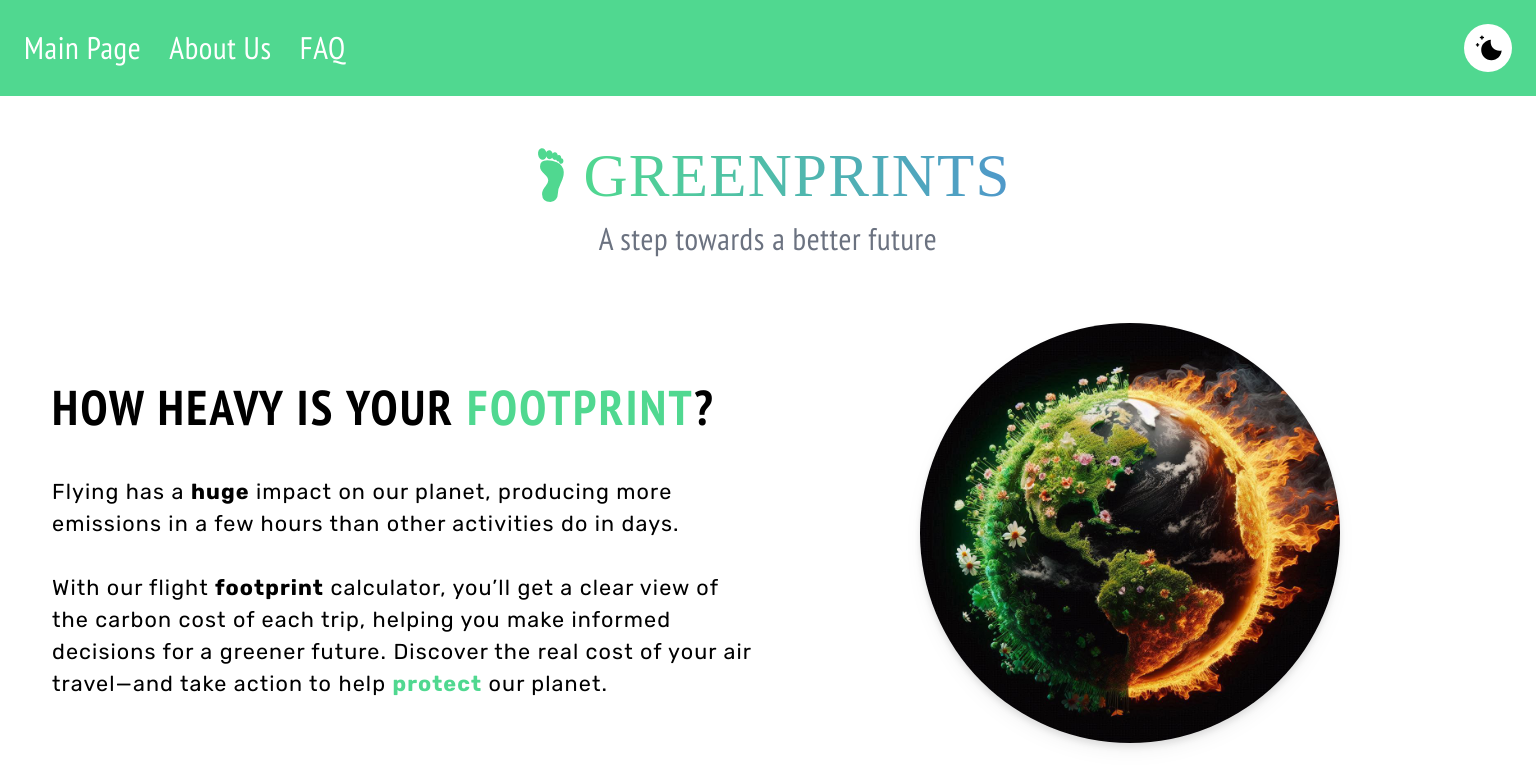
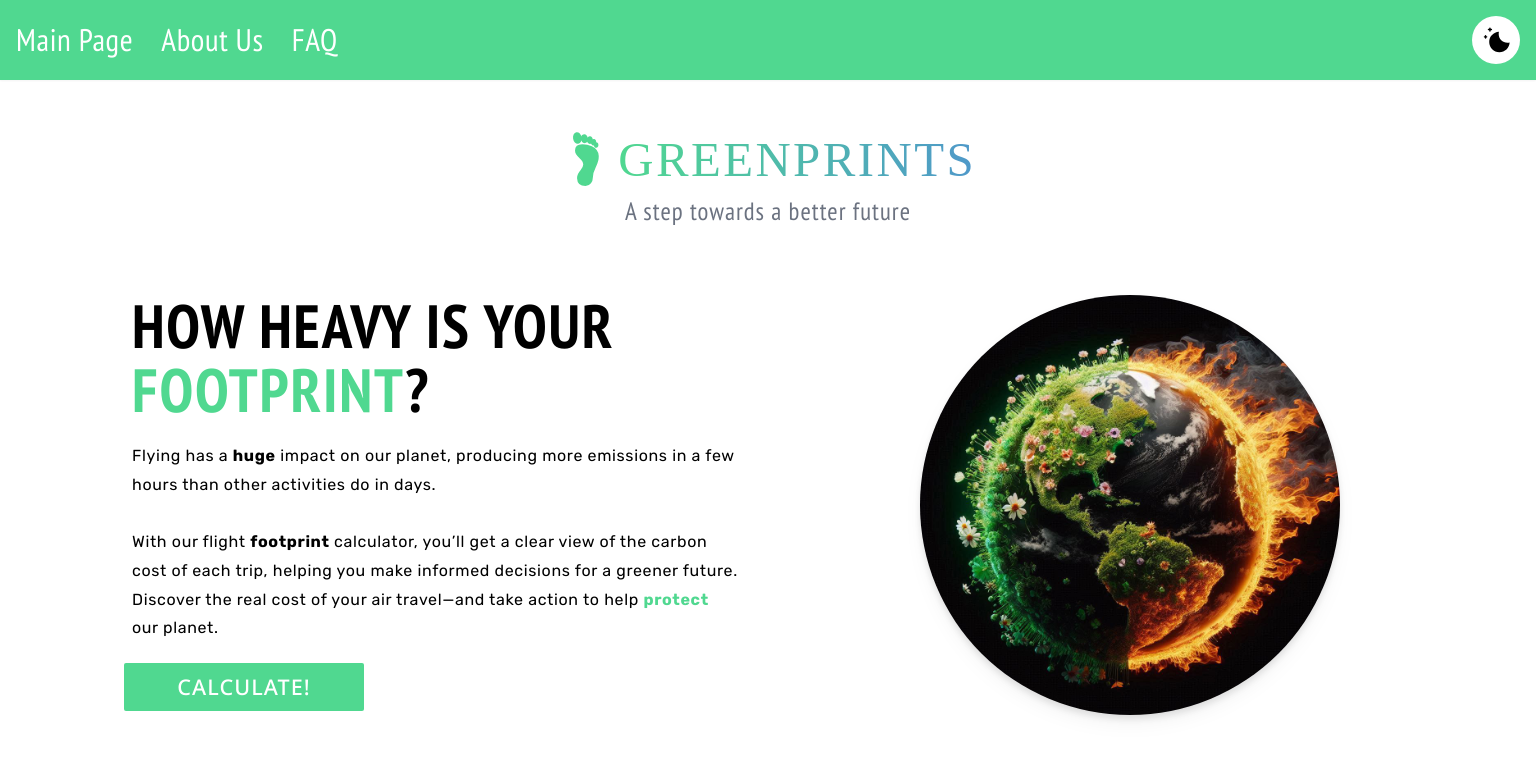
Before and after one commit to Matteonegridev/GreenPrints, a React (Vite) app: page / in a window 1536 px wide. Shown: the top 784 px of the page. Built offline with nearby package versions, Linux system fonts and the light colour scheme; a web font is replaced by a local one.

Commit message:
styled 2xl

```diff
--- a/css/output.css
+++ b/css/output.css
@@ -617,6 +617,10 @@ video {
   margin-top: 3rem;
 }
 
+.mb-1{
+  margin-bottom: 0.25rem;
+}
+
 .block{
   display: block;
 }
@@ -760,11 +764,6 @@ video {
 
 .gap-5{
   gap: 1.25rem;
-}
-
-.divide-rose-400 > :not([hidden]) ~ :not([hidden]){
-  --tw-divide-opacity: 1;
-  border-color: rgb(251 113 133 / var(--tw-divide-opacity));
 }
 
 .overflow-hidden{
@@ -1167,14 +1166,15 @@ video {
   box-shadow: var(--tw-ring-offset-shadow, 0 0 #0000), var(--tw-ring-shadow, 0 0 #0000), var(--tw-shadow);
 }
 
+.shadow-sm{
+  --tw-shadow: 0 1px 2px 0 rgb(0 0 0 / 0.05);
+  --tw-shadow-colored: 0 1px 2px 0 var(--tw-shadow-color);
+  box-shadow: var(--tw-ring-offset-shadow, 0 0 #0000), var(--tw-ring-shadow, 0 0 #0000), var(--tw-shadow);
+}
+
 .outline-none{
   outline: 2px solid transparent;
   outline-offset: 2px;
-}
-
-.drop-shadow-xl{
-  --tw-drop-shadow: drop-shadow(0 20px 13px rgb(0 0 0 / 0.03)) drop-shadow(0 8px 5px rgb(0 0 0 / 0.08));
-  filter: var(--tw-blur) var(--tw-brightness) var(--tw-contrast) var(--tw-grayscale) var(--tw-hue-rotate) var(--tw-invert) var(--tw-saturate) var(--tw-sepia) var(--tw-drop-shadow);
 }
 
 .drop-shadow-lg{
@@ -1218,12 +1218,20 @@ video {
   transition-duration: 350ms;
 }
 
+.duration-300{
+  transition-duration: 300ms;
+}
+
 .ease-in{
   transition-timing-function: cubic-bezier(0.4, 0, 1, 1);
 }
 
 .ease-linear{
   transition-timing-function: linear;
+}
+
+.ease-in-out{
+  transition-timing-function: cubic-bezier(0.4, 0, 0.2, 1);
 }
 
 .placeholder\:pl-2::-moz-placeholder{
@@ -1278,6 +1286,10 @@ video {
   .sm\:pt-32{
     padding-top: 8rem;
   }
+
+  .sm\:pt-6{
+    padding-top: 1.5rem;
+  }
 }
 
 @media (min-width: 768px){
@@ -1378,6 +1390,10 @@ video {
     padding: 1.5rem;
   }
 
+  .md\:p-5{
+    padding: 1.25rem;
+  }
+
   .md\:pt-1{
     padding-top: 0.25rem;
   }
@@ -1392,6 +1408,10 @@ video {
 
   .md\:pt-4{
     padding-top: 1rem;
+  }
+
+  .md\:pt-6{
+    padding-top: 1.5rem;
   }
 
   .md\:text-4xl{
@@ -1402,6 +1422,8 @@ video {
 
   .md\:text-6xl{
     font-size: 3.815rem;
+    line-height: 4rem;
+    letter-spacing: 0.03em;
   }
 
   .md\:text-xl{
@@ -1447,6 +1469,18 @@ video {
     margin-bottom: 1.75rem;
   }
 
+  .xl\:mb-5{
+    margin-bottom: 1.25rem;
+  }
+
+  .xl\:mb-2{
+    margin-bottom: 0.5rem;
+  }
+
+  .xl\:mb-1{
+    margin-bottom: 0.25rem;
+  }
+
   .xl\:flex{
     display: flex;
   }
@@ -1604,40 +1638,8 @@ video {
 }
 
 @media (min-width: 1403px){
-  .\32xl\:-top-20{
-    top: -5rem;
-  }
-
-  .\32xl\:m-24{
-    margin: 6rem;
-  }
-
-  .\32xl\:-mt-4{
-    margin-top: -1rem;
-  }
-
-  .\32xl\:-mt-10{
-    margin-top: -2.5rem;
-  }
-
-  .\32xl\:-mt-20{
-    margin-top: -5rem;
-  }
-
-  .\32xl\:ml-14{
-    margin-left: 3.5rem;
-  }
-
-  .\32xl\:ml-10{
-    margin-left: 2.5rem;
-  }
-
-  .\32xl\:ml-8{
-    margin-left: 2rem;
-  }
-
-  .\32xl\:h-\[100vh\]{
-    height: 100vh;
+  .\32xl\:m-auto{
+    margin: auto;
   }
 
   .\32xl\:h-12{
@@ -1652,61 +1654,139 @@ video {
     height: 35px;
   }
 
-  .\32xl\:min-h-\[100vh\]{
-    min-height: 100vh;
+  .\32xl\:min-h-full{
+    min-height: 100%;
+  }
+
+  .\32xl\:w-12{
+    width: 3rem;
+  }
+
+  .\32xl\:w-\[30px\]{
+    width: 30px;
+  }
+
+  .\32xl\:w-\[35px\]{
+    width: 35px;
+  }
+
+  .\32xl\:w-\[60\%\]{
+    width: 60%;
   }
 
   .\32xl\:w-\[50\%\]{
     width: 50%;
   }
 
-  .\32xl\:w-\[60\%\]{
-    width: 60%;
-  }
-
-  .\32xl\:w-12{
-    width: 3rem;
-  }
-
-  .\32xl\:w-\[30px\]{
-    width: 30px;
-  }
-
-  .\32xl\:w-\[35px\]{
-    width: 35px;
-  }
-
-  .\32xl\:border{
-    border-width: 1px;
-  }
-
-  .\32xl\:border-black{
-    --tw-border-opacity: 1;
-    border-color: rgb(0 0 0 / var(--tw-border-opacity));
-  }
-
-  .\32xl\:p-4{
-    padding: 1rem;
+  .\32xl\:w-\[70\%\]{
+    width: 70%;
+  }
+
+  .\32xl\:w-\[80\%\]{
+    width: 80%;
+  }
+
+  .\32xl\:cursor-pointer{
+    cursor: pointer;
+  }
+
+  .\32xl\:grid-cols-\[0_300px\]{
+    grid-template-columns: 0 300px;
+  }
+
+  .\32xl\:grid-cols-\[0_400px\]{
+    grid-template-columns: 0 400px;
+  }
+
+  .\32xl\:grid-cols-\[300px_400px\]{
+    grid-template-columns: 300px 400px;
+  }
+
+  .\32xl\:grid-cols-\[300px_1fr\]{
+    grid-template-columns: 300px 1fr;
+  }
+
+  .\32xl\:grid-cols-\[350px_1fr\]{
+    grid-template-columns: 350px 1fr;
+  }
+
+  .\32xl\:grid-cols-\[400px_1fr\]{
+    grid-template-columns: 400px 1fr;
+  }
+
+  .\32xl\:grid-cols-\[400px_400fr\]{
+    grid-template-columns: 400px 400fr;
+  }
+
+  .\32xl\:grid-cols-\[400px_400px\]{
+    grid-template-columns: 400px 400px;
+  }
+
+  .\32xl\:place-items-end{
+    place-items: end;
+  }
+
+  .\32xl\:place-self-end{
+    place-self: end;
+  }
+
+  .\32xl\:place-self-center{
+    place-self: center;
   }
 
   .\32xl\:p-7{
     padding: 1.75rem;
   }
 
-  .\32xl\:p-24{
-    padding: 6rem;
-  }
-
-  .\32xl\:pt-7{
-    padding-top: 1.75rem;
+  .\32xl\:px-6{
+    padding-left: 1.5rem;
+    padding-right: 1.5rem;
+  }
+
+  .\32xl\:pr-10{
+    padding-right: 2.5rem;
   }
 
   .\32xl\:pt-14{
     padding-top: 3.5rem;
   }
 
+  .\32xl\:pb-10{
+    padding-bottom: 2.5rem;
+  }
+
+  .\32xl\:pb-32{
+    padding-bottom: 8rem;
+  }
+
+  .\32xl\:pb-36{
+    padding-bottom: 9rem;
+  }
+
+  .\32xl\:pt-0{
+    padding-top: 0px;
+  }
+
   .\32xl\:pl-5{
     padding-left: 1.25rem;
+  }
+
+  .\32xl\:pl-7{
+    padding-left: 1.75rem;
+  }
+
+  .\32xl\:pl-10{
+    padding-left: 2.5rem;
+  }
+
+  .\32xl\:pl-20{
+    padding-left: 5rem;
+  }
+
+  .\32xl\:text-2xl{
+    font-size: 1.563rem;
+    line-height: 2rem;
+    letter-spacing: 0.04em;
   }
 
   .\32xl\:text-3xl{
@@ -1715,19 +1795,62 @@ video {
     letter-spacing: 0.02em;
   }
 
-  .\32xl\:hover\:text-tertiary:hover{
-    --tw-text-opacity: 1;
-    color: rgb(240 101 67 / var(--tw-text-opacity));
-  }
-
-  .\32xl\:hover\:text-secondary:hover{
-    --tw-text-opacity: 1;
-    color: rgb(79 152 202 / var(--tw-text-opacity));
+  .\32xl\:text-6xl{
+    font-size: 3.815rem;
+    line-height: 4rem;
+    letter-spacing: 0.03em;
+  }
+
+  .\32xl\:text-base{
+    font-size: 1rem;
+    line-height: 1.8rem;
+    letter-spacing: 0.04em;
+  }
+
+  .\32xl\:text-4xl{
+    font-size: 2.441rem;
+    line-height: 2.2rem;
+    letter-spacing: 0.02em;
+  }
+
+  .\32xl\:text-5xl{
+    font-size: 3.052rem;
+    line-height: 3.2rem;
+    letter-spacing: 0.05em;
+  }
+
+  .\32xl\:hover\:-translate-y-1:hover{
+    --tw-translate-y: -0.25rem;
+    transform: translate(var(--tw-translate-x), var(--tw-translate-y)) rotate(var(--tw-rotate)) skewX(var(--tw-skew-x)) skewY(var(--tw-skew-y)) scaleX(var(--tw-scale-x)) scaleY(var(--tw-scale-y));
+  }
+
+  .\32xl\:hover\:scale-105:hover{
+    --tw-scale-x: 1.05;
+    --tw-scale-y: 1.05;
+    transform: translate(var(--tw-translate-x), var(--tw-translate-y)) rotate(var(--tw-rotate)) skewX(var(--tw-skew-x)) skewY(var(--tw-skew-y)) scaleX(var(--tw-scale-x)) scaleY(var(--tw-scale-y));
   }
 
   .\32xl\:hover\:text-clearDark:hover{
     --tw-text-opacity: 1;
     color: rgb(61 61 61 / var(--tw-text-opacity));
+  }
+
+  .\32xl\:hover\:shadow-sm:hover{
+    --tw-shadow: 0 1px 2px 0 rgb(0 0 0 / 0.05);
+    --tw-shadow-colored: 0 1px 2px 0 var(--tw-shadow-color);
+    box-shadow: var(--tw-ring-offset-shadow, 0 0 #0000), var(--tw-ring-shadow, 0 0 #0000), var(--tw-shadow);
+  }
+
+  .\32xl\:hover\:shadow-md:hover{
+    --tw-shadow: 0 4px 6px -1px rgb(0 0 0 / 0.1), 0 2px 4px -2px rgb(0 0 0 / 0.1);
+    --tw-shadow-colored: 0 4px 6px -1px var(--tw-shadow-color), 0 2px 4px -2px var(--tw-shadow-color);
+    box-shadow: var(--tw-ring-offset-shadow, 0 0 #0000), var(--tw-ring-shadow, 0 0 #0000), var(--tw-shadow);
+  }
+
+  .\32xl\:hover\:shadow-xl:hover{
+    --tw-shadow: 0 10px 15px -3px rgba(0, 0, 0, 0.1), 0 4px 6px -4px rgba(0, 0, 0, 0.1);
+    --tw-shadow-colored: 0 10px 15px -3px var(--tw-shadow-color), 0 4px 6px -4px var(--tw-shadow-color);
+    box-shadow: var(--tw-ring-offset-shadow, 0 0 #0000), var(--tw-ring-shadow, 0 0 #0000), var(--tw-shadow);
   }
 
   .\32xl\:hover\:transition-all:hover{
@@ -1739,20 +1862,6 @@ video {
   .\32xl\:hover\:duration-200:hover{
     transition-duration: 200ms;
   }
-
-  .\32xl\:active\:text-primary:active{
-    --tw-text-opacity: 1;
-    color: rgb(80 216 144 / var(--tw-text-opacity));
-  }
-
-  .\32xl\:active\:text-secondary:active{
-    --tw-text-opacity: 1;
-    color: rgb(79 152 202 / var(--tw-text-opacity));
-  }
-
-  .\32xl\:active\:underline:active{
-    text-decoration-line: underline;
-  }
 }
 
 .dark\:border-b:where(.dark, .dark *){
--- a/src/Components/AirportInput.tsx
+++ b/src/Components/AirportInput.tsx
@@ -39,7 +39,7 @@ function AirportInput({
   return (
     <>
       <label
-        className="font-subHeadings text-2xl font-medium -mb-4 xl:text-3xl xl:leading-none "
+        className="font-subHeadings text-2xl font-medium -mb-4 xl:text-3xl xl:leading-none 2xl:text-2xl "
         htmlFor="airportInput"
       >
         {text}
@@ -52,7 +52,7 @@ function AirportInput({
         placeholder={placeholder}
         value={value}
         onChange={onChange}
-        className="dark:bg-clearDark dark:border-primary dark:focus:border-2 px-1 py-2 outline-none border border-secondary rounded-md placeholder:text-inherit placeholder:text-placeholder placeholder:text-slate-300 placeholder:pl-2 focus:border-2 dark:placeholder:text-zinc-400 xl:placeholder:text-xl xl:py-4 xl:text-2xl xl:pl-2"
+        className="dark:bg-clearDark dark:border-primary dark:focus:border-2 px-1 py-2 outline-none border border-secondary rounded-md placeholder:text-inherit placeholder:text-placeholder placeholder:text-slate-300 placeholder:pl-2 focus:border-2 dark:placeholder:text-zinc-400 xl:placeholder:text-xl xl:py-4 xl:text-2xl xl:pl-2 "
         onKeyDown={handleKeyEvent}
       />
       {isListActive && (
--- a/src/Components/FaqQuestion.tsx
+++ b/src/Components/FaqQuestion.tsx
@@ -105,7 +105,9 @@ function FaqQuestion({ question, answer }: Props) {
         animate={isOpen ? "open" : "closed"}
         className="py-2 overflow-hidden"
       >
-        <p className="text-body text-base xl:text-xl xl:pr-6">{answer}</p>
+        <p className="text-body text-base xl:text-xl xl:pr-6 2xl:pr-10 2xl:text-base">
+          {answer}
+        </p>
       </motion.div>
     </div>
   );
--- a/src/Components/InfoAbout.tsx
+++ b/src/Components/InfoAbout.tsx
@@ -30,7 +30,7 @@ function InfoAbout() {
     <section className="grid grid-cols-2 gap-4 px-4 py-6 md:place-items-center md:gap-6   xl:flex xl:justify-evenly">
       {infoUsers.map((info) => (
         <div
-          className=" md:w-[300px] md:min-h-[120px]  bg-white dark:bg-clearDark shadow-lg rounded-lg p-2 flex flex-col gap-2 text-center xl:p-1"
+          className=" md:w-[300px] md:min-h-[120px]  bg-white dark:bg-clearDark shadow-md rounded-lg p-2 flex flex-col gap-2 text-center xl:p-1 2xl:cursor-pointer 2xl:hover:-translate-y-1 transition-all duration-200 ease-in-out 2xl:hover:shadow-xl"
           key={info.id}
         >
           <h1 className="font-title text-primary text-xl dark:text-tertiary md:pt-1 xl:text-2xl ">
--- a/src/Components/NavbarDesktop.tsx
+++ b/src/Components/NavbarDesktop.tsx
@@ -8,7 +8,7 @@ type MenuItemProps = {
 function NavbarDesktop({ menuItems }: MenuItemProps) {
   return (
     <>
-      <header className="md:bg-primary md:p-6 xl:flex xl:justify-between md:flex md:justify-around">
+      <header className="md:bg-primary md:p-4 xl:flex xl:justify-between md:flex md:justify-around shadow-sm">
         <nav className="flex justify-around ">
           <ul className="flex flex-row justify-around items-center md:gap-7 ">
             {menuItems.map((links, i) => (
--- a/src/Components/Routes/About.tsx
+++ b/src/Components/Routes/About.tsx
@@ -11,12 +11,12 @@ function About() {
       <h1 className="font-bold text-4xl py-5 font-headings dark:text-white">
         Our Mission:
       </h1>
-      <div className="border border-s-4 dark:border-tertiary border-primary rounded-xl p-4 text-balanced my-4 dark:text-white md:grid md:grid-cols-2">
+      <div className="border border-s-4 dark:border-tertiary border-primary rounded-xl p-4 text-balanced my-4 dark:text-white md:grid md:grid-cols-2 2xl:w-[80%] 2xl:m-auto">
         <div className="xl:pl-12 pt-4">
           <p className="text-secondary font-subheading text-base font-semibold xl:text-2xl ">
             About GreenPrints
           </p>
-          <p className="text-base font-body hyphens-auto pt-3 xl:text-xl  ">
+          <p className="text-base font-body hyphens-auto pt-3 ">
             At <strong>GreenPrints</strong>, we are committed to empowering
             individuals and organizations to make informed, sustainable choices.
             Our mission is to shine a light on the environmental impact of air
--- a/src/Components/Routes/MainPage.tsx
+++ b/src/Components/Routes/MainPage.tsx
@@ -28,7 +28,7 @@ const variantsSubH = {
 
 function MainPage() {
   return (
-    <div className="pt-8 px-4 py-6 h-[100dvh] dark:text-white ">
+    <div className="pt-8 px-4 py-6 h-[100dvh] dark:text-white">
       <motion.div
         variants={variantsDiv}
         animate="entry"
@@ -36,7 +36,7 @@ function MainPage() {
       >
         <Logo stroke="#50D890" height="70.5px" width="50.2px" strokeWidth="1" />
         <h1
-          className="font-title font-medium uppercase text-4xl md:text-6xl md:leading-none
+          className="font-title font-medium uppercase text-4xl 2xl:text-5xl md:text-6xl md:leading-none
         bg-gradient-to-r from-primary to-secondary bg-clip-text text-transparent md:ml-2 "
         >
           GreenPrints
@@ -45,20 +45,20 @@ function MainPage() {
       <motion.div
         variants={variantsSubH}
         animate="entry"
-        className="text-center pt-3"
+        className="text-center "
       >
-        <h3 className="font-subheading font-medium text-2xl text-gray-500 xl:text-3xl">
+        <h3 className="font-subheading font-medium text-2xl text-gray-500 xl:text-3xl 2xl:text-2xl">
           A step towards a better future
         </h3>
       </motion.div>
 
-      <div className="pt-8 pb-8 xl:grid xl:grid-cols-2 xl:pt-24 xl:p-2 2xl:p-7 2xl:pt-14">
+      <div className="pt-8 pb-8 xl:grid xl:grid-cols-2 xl:pt-24 xl:p-2 2xl:p-7 2xl:pt-14 ">
         <MainPageImage />
-        <div className="xl:order-1 xl:place-content-center ">
-          <h1 className="font-subheading font-extrabold uppercase text-2xl pr-2 pl-2 md:text-4xl xl:mb-7 xl:text-5xl">
+        <div className="xl:order-1 xl:place-content-center 2xl:pl-20 ">
+          <h1 className="font-subheading font-extrabold uppercase text-2xl pr-2 pl-2 md:text-4xl mb-1 xl:text-5xl 2xl:text-6xl">
             How heavy is your <span className="text-primary">footprint</span>?
           </h1>
-          <p className="font-body text-base text-pretty pt-2 pr-2 pl-2 md:text-xl md:pt-4">
+          <p className="font-body text-base text-pretty pr-2 pl-2 md:text-xl md:pt-4 2xl:text-base">
             Flying has a <strong>huge</strong> impact on our planet, producing
             more emissions in a few hours than other activities do in days.
             <br /> <br /> With our flight <strong>footprint</strong> calculator,
@@ -67,9 +67,9 @@ function MainPage() {
             of your air travel—and take action to help{" "}
             <strong className="text-primary">protect</strong> our planet.
           </p>
+          <ButtonMain navigate="calculator" />
         </div>
       </div>
-      <ButtonMain navigate="calculator" />
     </div>
   );
 }
--- a/src/Components/SelectPassenger.tsx
+++ b/src/Components/SelectPassenger.tsx
@@ -12,7 +12,7 @@ function SelectPassenger({ passengers, setPassengers, text }: Props) {
 
   return (
     <>
-      <label className="font-subHeadings text-2xl font-medium -mb-4 xl:text-3xl xl:leading-none ">
+      <label className=" 2xl:text-2xl font-subHeadings text-2xl font-medium -mb-4 xl:text-3xl xl:leading-none ">
         {text}
       </label>
       <input
--- a/src/Utils/ButtonMain.tsx
+++ b/src/Utils/ButtonMain.tsx
@@ -6,9 +6,9 @@ type ButtonProps = {
 
 function ButtonMain({ navigate }: ButtonProps) {
   return (
-    <div className="pb-5 xl:w-[15rem] xl:pt-5 2xl:ml-8">
+    <div className="pb-5 xl:w-[15rem] xl:pt-5 md:pt-6 sm:pt-6 ">
       <Link
-        className=" block rounded-sm py-2 text-center text-white bg-primary text-xl font-headings uppercase font-medium active:scale-[0.97] transition-transform duration-100 ease-in xl:text-2xl xl:py-4"
+        className=" block rounded-sm py-2 text-center text-white bg-primary text-xl font-headings uppercase font-medium active:scale-[0.97] transition-transform duration-100 ease-in xl:text-xl  "
         to={navigate}
       >
         Calculate!
--- a/src/Utils/ImageMdAbout.tsx
+++ b/src/Utils/ImageMdAbout.tsx
@@ -1,11 +1,11 @@
 function ImageMdAbout() {
   return (
-    <div className="md:w-full hidden md:block xl:grid  ">
-      <figure className="p-3 xl:place-items-center">
+    <div className="md:w-full hidden md:block xl:grid ">
+      <figure className="p-3 xl:place-items-center 2xl:w-[50%] 2xl:place-self-end cursor-pointer 2xl:hover:scale-105 transition-all duration-300 ease-in ">
         <img
           src="../assets/img/wind.jpg"
           alt="wind mill on sunset"
-          className="rounded-xl shadow-xl"
+          className="rounded-xl shadow-xl 2xl:hover:shadow-md transition-all duration-300 ease-in"
         />
       </figure>
     </div>
--- a/src/Utils/MainPageImage.tsx
+++ b/src/Utils/MainPageImage.tsx
@@ -1,6 +1,6 @@
 function MainPageImage() {
   return (
-    <div className="mb-6 md:w-full md:mb-10 xl:order-2 md:p-4 xl:mb-4 xl:p-3 ">
+    <div className="mb-6 md:w-full md:mb-10 xl:order-2 md:p-4 xl:mb-4 xl:p-3">
       <figure className=" md:m-auto max-w-[100%] h-auto 2xl:w-[60%]  drop-shadow-lg ">
         <img
           src="../assets/img/world.png"
```
Also changed, not shown: tailwind.config.js (+7 -1 lines).
